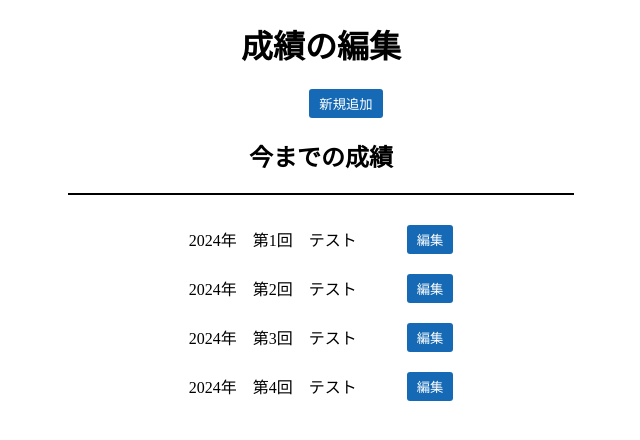
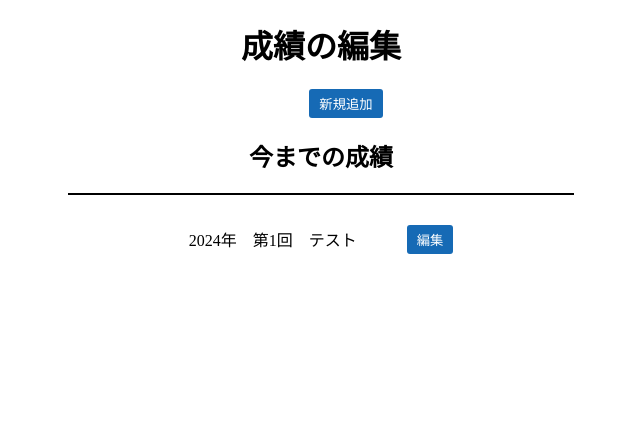
Before and after one commit to sasahara08/result_management, a Flask app: template templates/select_score.html in a window 1280 px wide. Shown: the top 440 px of the page, without its empty margins (319-959 px from the left). Run offline with Flask 3, Linux system fonts and the light colour scheme; the template is opened without the code that fills it: most values are stand-ins (such as "Sample title", 1, 10 or a date in 2020).

Commit message:
app修正

```diff
--- a/app.py
+++ b/app.py
@@ -17,13 +17,20 @@ def get_db():
     cursor = connection.cursor()
     return cursor
 
-def get_test_number():
-    connection = sqlite3.connect('result.db')
-    cursor = connection.cursor()
-    cursor.execute('select * from test_number ')
-    tests = cursor.fetchall()
+def get_test_number(id):
+    if id == "":
+        connection = sqlite3.connect('result.db')
+        cursor = connection.cursor()
+        cursor.execute('select * from test_number ')
+        tests = cursor.fetchall()
+        connection.close()
+    else:
+        connection = sqlite3.connect('result.db')
+        cursor = connection.cursor()
+        cursor.execute('select t.test_id, t.name from score as s join test_number as t on s.test_id = t.test_id where s.student_id = ? order by t.test_id asc',(id,))
+        tests = cursor.fetchall()  #特定の生徒のテストの回ごとの点数を取得
+        connection.close()
     connection.close()
-
     return tests
 
 @app.route("/")
@@ -67,7 +74,7 @@ def indexAccess():
 
     return render_template('index.html', student_list = student_list)
 
-# 生徒の成績を確認
+# 生徒の成績を確認(レーダーチャートページへ遷移)
 @app.route("/show/<id>")
 def show_list(id):
     # student_id = int(request.form.get('student_id'))
@@ -79,7 +86,7 @@ def show_list(id):
 
     cursor.execute('select student_id, AVG(html_score), AVG(css_score), AVG(js_score), AVG(python_score), AVG(java_score) from score group by (?)',(id,))
     avg_score = cursor.fetchone()  #選択した生徒の全教科平均点を取得
-    print(avg_score)
+    # print(avg_score)
 
     cursor.execute('select t.name, s.test_id, s.html_score, s.css_score, s.js_score, s.python_score, s.java_score from score as s join test_number as t on s.test_id = t.test_id where s.student_id = ? order by t.test_id asc',(id,))
     tests_score = cursor.fetchall()  #選択した生徒のテストの回ごとの点数を取得
@@ -88,17 +95,40 @@ def show_list(id):
     return render_template('show_score.html', student_name = student_name, avg_score = avg_score, tests_score = tests_score)
 
 
-# 成績入力画面に遷移時実行(テストの回を選択する為にテスト回を取得)
-@app.route("/regist")
-def score_register():
-    tests = get_test_number()
+# 過去のテスト一覧を表示して、編集したいテストを表示する
+@app.route("/select_test/<id>")
+def select_tests(id):
+    connection = sqlite3.connect('result.db')
+    cursor = connection.cursor()
+    cursor.execute('select * from student where student_id = ?',(id,))
+    student_name = cursor.fetchone()  #生徒名を取得
+    connection.close()
+    tests = get_test_number(id)  #選択した生徒のテストの一覧を取得
+    id = id
 
-    return render_template('score_regist.html', tests = tests)
+    return render_template('select_score.html', tests = tests, student_name = student_name, id = id)
 
-# 成績入力確定後に実行
-@app.route("/create_score", methods=['POST', 'GET'])
-def regist_score():
-    student_id = int(request.form.get('student_id'))
+
+# 成績入力画面に遷移
+@app.route("/regist/<id>")
+def score_register(id):
+
+    connection = sqlite3.connect('result.db')
+    cursor = connection.cursor()
+    cursor.execute('select * from student where student_id = ?',(id,))
+    student_name = cursor.fetchone()  #生徒名を取得
+    connection.close()
+
+    tests = get_test_number(id) #idの値がidの生徒のテスト回一覧を取得
+    id = id
+
+    return render_template('score_regist.html', student_name = student_name, tests = tests, id = id)
+
+
+# 成績入力確定ボタン
+@app.route("/create_score/<id>", methods=['POST', 'GET'])
+def regist_score(id):
+    student_id = id
     test_id = int(request.form.get('test_id'))
     html = int(request.form.get('html_score'))
     css = int(request.form.get('css_score'))
@@ -117,24 +147,14 @@ def regist_score():
 
     return redirect('/')
 
-# 過去のテスト一覧を表示して、編集したいテストを表示する
-@app.route("/select_test/<id>")
-def select_tests(id):
-    connection = sqlite3.connect('result.db')
-    cursor = connection.cursor()
-    cursor.execute('select * from student where student_id = ?',(id,))
-    student_name = cursor.fetchone()  #生徒名を取得
-    connection.close()
 
-    return render_template('select_score.html', tests = tests)
+# 成績の編集画面へ遷移
+@app.route("/editer/<student_id>/<test_id>")
+def score_editer():
+    student_id = student_id
+    test_id = test_id
 
-
-@app.route("/editer")
-def score_editer():
-    student_id = int(request.form.get('student_id'))
-    test_id = int(request.form.get('test_id'))
-
-    selectTest = select_test(student_id, test_id)
+    selectTest = select_test(student_id, test_id)  #特定のidの生徒の特定のidのテストを取得
 
     # 取得したテストの名前を取得
     cor = get_db()
@@ -143,6 +163,4 @@ def score_editer():
 
     return render_template('score_editer.html', select_test = selectTest, test_name = test_name)
 
-
-
 app.run()
--- a/templates/score_regist.html
+++ b/templates/score_regist.html
@@ -28,8 +28,7 @@
 
         </div>
         <h3>生徒名：{{student_name}}</h3>
-        <form action="/create_score" method="post">
-            <input type="hidden" name="student_id" value=1>
+        <form action="/create_score/{{id}}" method="post">
             <div>
                 <label for="tests"></label>
                 <select class="form-select form-select-lg mb-5" name="test_id" id="tests">
--- a/templates/select_score.html
+++ b/templates/select_score.html
@@ -1,45 +1,30 @@
 <!DOCTYPE html>
 <html lang="ja">
+
 <head>
     <meta charset="UTF-8">
     <meta name="viewport" content="width=device-width, initial-scale=1.0">
     <link rel="stylesheet" href="../static/select_score.css">
     <title>成績の編集</title>
 </head>
+
 <body>
     <div style="text-align: center;">
         <h1>成績の編集</h1>
 
-        <button class="new-addition" onclick="location.href='URL'">新規追加</button>
+        <button class="new-addition" onclick="location.href='/regist/{{id}}'">新規追加</button>
         <br>
         <h2>今までの成績</h2>
         <div class="line"></div>
         <form action="your-server-side-script.php" method="POST">
-
+            {% for test in tests %}
             <div class="form-row">
                 <div class="form-label">
                     <label for="test1">2024年　第1回　テスト</label>
                 </div>
-                <button onclick="location.href='URL'">編集</button>
+                <button type="submit">編集</button>
             </div>
-            <div class="form-row">
-                <div class="form-label">
-                    <label for="test2">2024年　第2回　テスト</label>
-                </div>
-                <button onclick="location.href='URL'">編集</button>
-            </div>
-            <div class="form-row">
-                <div class="form-label">
-                    <label for="test3">2024年　第3回　テスト</label>
-                </div>
-                <button onclick="location.href='URL'">編集</button>
-            </div>
-            <div class="form-row">
-                <div class="form-label">
-                    <label for="test4">2024年　第4回　テスト</label>
-                </div>
-                <button onclick="location.href='URL'">編集</button>
-            </div>
+            {% endfor %}
 
         </form>
     </div>
```
